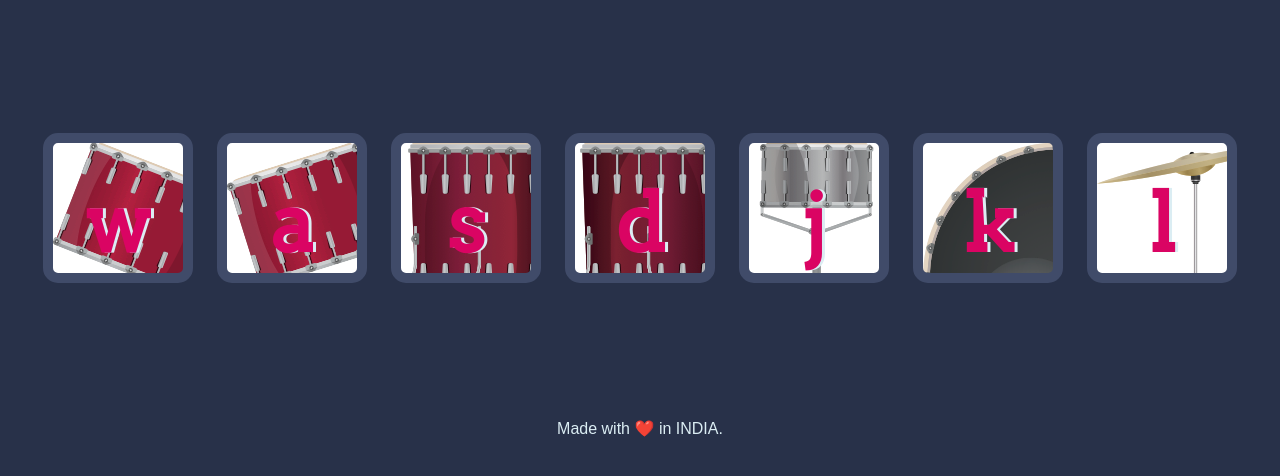
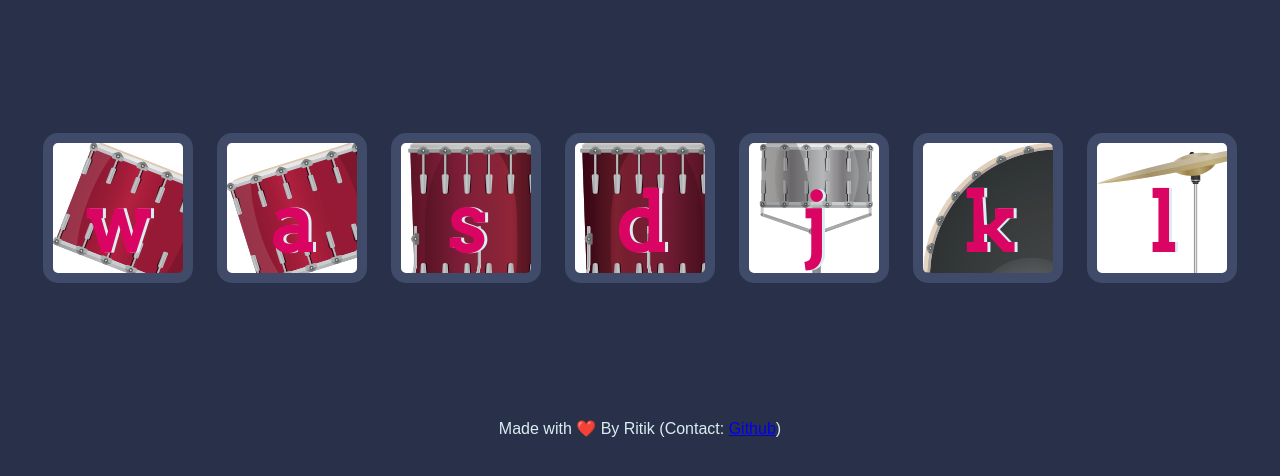
Before and after one commit to ritik002/Hacktoberfest, a plain HTML site: page index.html in a window 1280 px wide. Shown: the part 156-632 px from the top of the page. Drawn offline with Linux system fonts and the light colour scheme.

Commit message:
Update index.html

```diff
--- a/index.html
+++ b/index.html
@@ -8,8 +8,9 @@
   <link href="https://fonts.googleapis.com/css?family=Arvo" rel="stylesheet">
 </head>
 
-<body>
+<body class="container">
 
+	<div>
 		<h1 id="title">Drum 🥁 Kit</h1>
 		<div class="set">
 			<button class="w drum">w</button>
@@ -20,11 +21,10 @@
 			<button class="k drum">k</button>
 			<button class="l drum">l</button>
 		</div>
-
-
-  <footer>
-    Made with ❤️ in INDIA.
+		<footer class="footer">
+			Made with ❤️ By Ritik (Contact: <a href="https://github.com/ritik002" target="_blank">Github</a>)
 		</footer>
+	</div>
     <script src="index.js"></script>
 </body>
 
```
Lines whose indentation alone changed are shown as unchanged.
